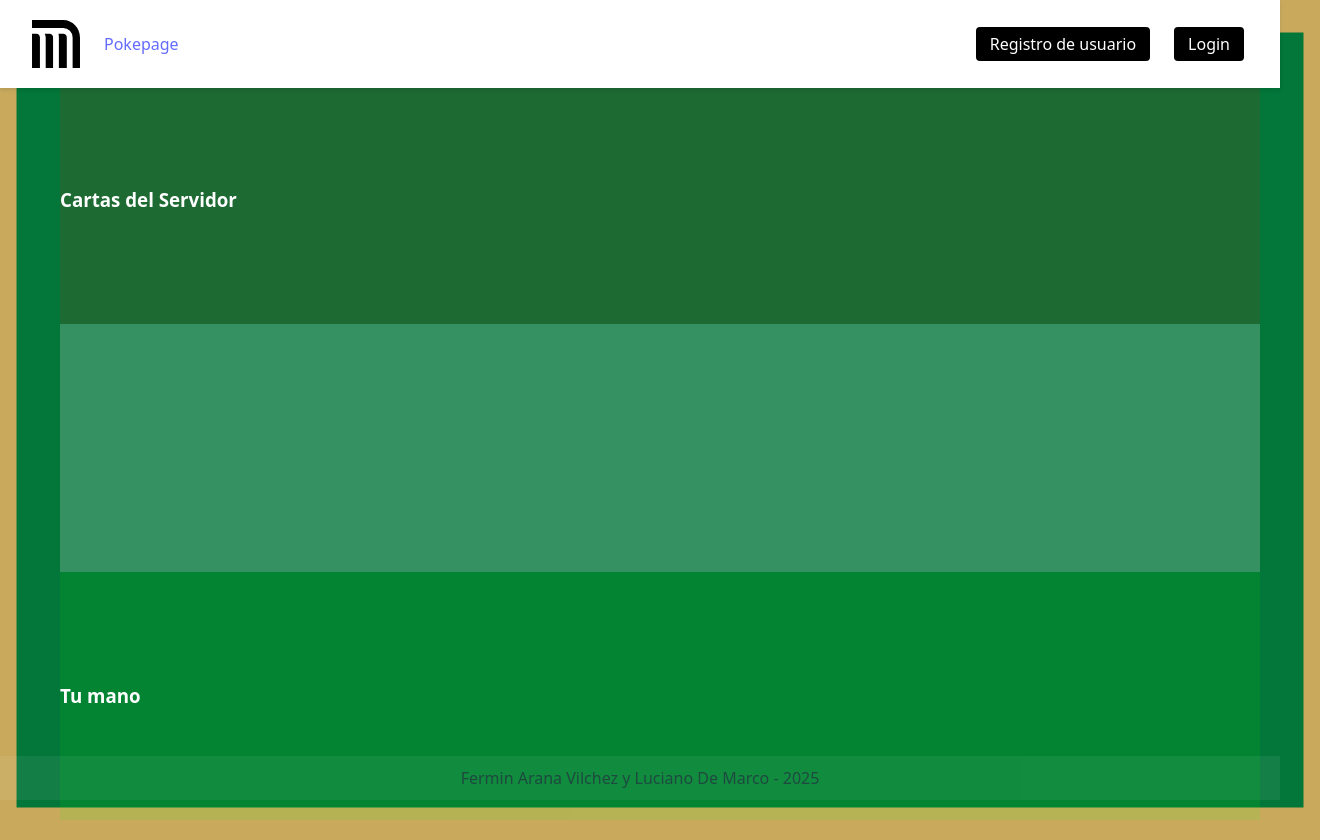
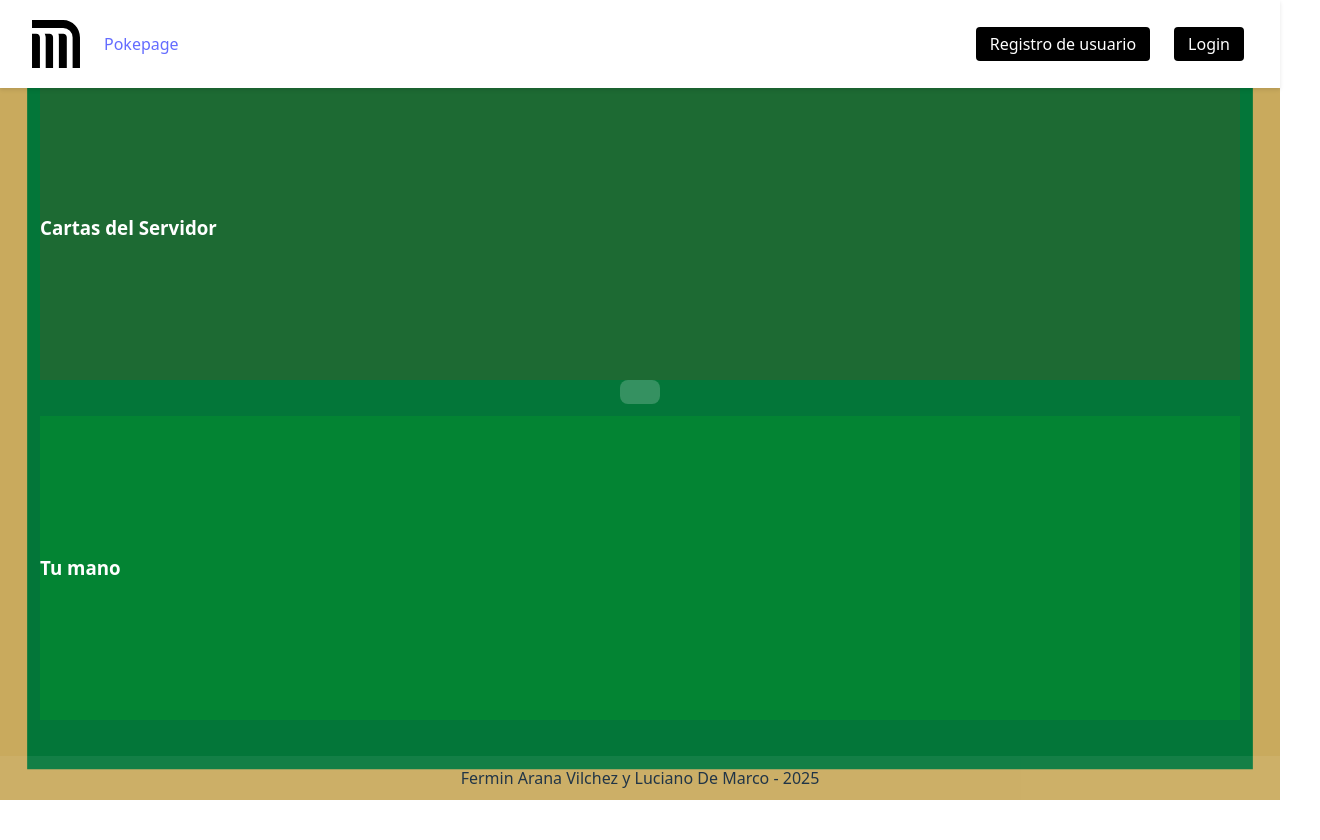
Before and after one commit to Fermin-Arana/proyectoPHP, a React (Vite) app in the folder mi-proyecto/: page /partida/1 in a window 1280 px wide. Shown: the whole page, 1320 px wide, since content can reach past the window. After the commit the page ends 800 px from the top, so only its background shows below. Built offline with nearby package versions, Linux system fonts and the light colour scheme.

Commit message:
faltan los ultimos detalles

```diff
--- a/mi-proyecto/src/App.css
+++ b/mi-proyecto/src/App.css
@@ -41,9 +41,11 @@
   color: #888;
 }
 
-body {
+html, body {
+  height: 100%;
   margin: 0;
   padding: 0;
+  overflow: hidden;
 }
 
 main {
--- a/mi-proyecto/src/assets/styles/jugarPartida.css
+++ b/mi-proyecto/src/assets/styles/jugarPartida.css
@@ -5,15 +5,16 @@
 .tablero-container {
   width: 100vw;
   height: 100vh;
-  background-image: url('../../assets/images/tablero2.svg'); /* o el que uses */
+  box-sizing: border-box;
+  overflow: hidden;
+  padding: 20px 20px 80px 20px; /* para dejar espacio sin permitir scroll */
+  display: flex;
+  flex-direction: column;
+  align-items: center;
+  background-image: url('../../assets/images/tablero2.svg');
   background-size: cover;
   background-repeat: no-repeat;
   background-position: center;
-  overflow-x: hidden;
-  display: flex;
-  flex-direction: column;
-  align-items: center;
-  padding: 20px;
 }
 
 h2, h3, h4 {
@@ -30,8 +31,29 @@ h2, h3, h4 {
 }
 
 .zona-centro {
+  display: flex;
+  flex-direction: row;
+  align-items: flex-start; /* 👈 esto es lo que lo sube */
+  justify-content: space-around;
+  gap: 20px;
+  padding: 12px 20px;
   background-color: rgba(255, 255, 255, 0.2);
+  border-radius: 8px;
+  margin: 0 0 12px 0;
+  max-height: 130px;
+  overflow: hidden;
 }
+
+.zona-centro div {
+  min-width: 120px;
+  text-align: center;
+  color: #fff;
+}
+
+.zona-centro .bloque-servidor p {
+  color: #fff;
+}
+
 
 .cartas-servidor, .cartas-jugador {
   display: flex;
@@ -56,7 +78,8 @@ h2, h3, h4 {
 .carta {
   width: 120px;
   height: 160px;
-  background-color: #fff;
+  background-color: rgba(255, 255, 255, 0.95);
+  text-shadow: 1px 1px 2px rgba(0,0,0,0.2);
   color: #000;
   border: 2px solid #2196f3;
   border-radius: 8px;
@@ -66,6 +89,8 @@ h2, h3, h4 {
   cursor: pointer;
   transition: transform 0.2s ease;
   box-shadow: 2px 2px 6px rgba(0,0,0,0.2);
+  user-select: none;
+
 }
 
 .carta:hover {
@@ -82,9 +107,11 @@ h2, h3, h4 {
 }
 
 .resultado-ronda {
-  margin-top: 10px;
   font-weight: bold;
   font-size: 1rem;
+  padding: 8px;
+  border-radius: 6px;
+  background-color: rgba(0,0,0,0.4);
   color: #ffe082;
 }
 
@@ -117,7 +144,6 @@ h2, h3, h4 {
 }
 
 .zona-servidor,
-.zona-centro,
 .zona-jugador {
   flex: 1;
   width: 100%;
@@ -126,3 +152,7 @@ h2, h3, h4 {
   flex-direction: column;
   justify-content: center;
 }
+
+.zona-centro {
+  flex: none;
+}
--- a/mi-proyecto/src/components/Partida/jugarPartida.jsx
+++ b/mi-proyecto/src/components/Partida/jugarPartida.jsx
@@ -62,12 +62,16 @@ const JugarPartida = () => {
     }
   };
 
-  const reiniciar = () => {
-    navigate(`/partida/${mazoId}`); // recarga desde 0
+    const reiniciar = async () => {
+    // Limpio todo para que el useEffect vuelva a ejecutar correctamente
+    setPartidaId(null);
+    setCartasUsuario([]);
+    setCartasServidor([]);
+    setCartasJugadas([]);
+    setResultadoRonda(null);
+    setPartidaFinalizada(null);
+    setError('');
   };
-
-  console.log('Cartas del usuario:', cartasUsuario);
-  console.log('Cartas del servidor:', cartasServidor);
 
   return (
     <div className="tablero-container">
@@ -95,12 +99,18 @@ const JugarPartida = () => {
               <p>{cartasJugadas.at(-1).jugador.nombre}</p>
               <p>Ataque: {cartasJugadas.at(-1).jugador.ataque}</p>
             </div>
-            <div>
+            <div className="bloque-servidor">
               <h4>Carta del servidor</h4>
+              <p>{cartasJugadas.at(-1).servidor.nombre}</p>
               <p>Ataque: {cartasJugadas.at(-1).servidor.ataque}</p>
-            </div>
+          </div>
             <p className="resultado-ronda">
-              Resultado: {cartasJugadas.at(-1).resultado}
+              Resultado:{" "}
+              {cartasJugadas.at(-1).resultado === "ganaste"
+                ? "¡Ganaste esta ronda!"
+                : cartasJugadas.at(-1).resultado === "empate"
+                ? "Empate"
+                : "Perdiste esta ronda"}
             </p>
           </>
         )}
@@ -110,7 +120,8 @@ const JugarPartida = () => {
       <div className="zona-jugador">
         <h3>Tu mano</h3>
         <div className="cartas-jugador">
-          {cartasUsuario.map((carta) => (
+          {cartasUsuario.map((carta) => {
+          return (
             <div
               key={carta.carta_id}
               className="carta"
@@ -120,7 +131,8 @@ const JugarPartida = () => {
               <p>Ataque: {carta.ataque}</p>
               <p>Atributo: {carta.atributo_id}</p>
             </div>
-          ))}
+          );
+        })}
         </div>
       </div>
 
```
Also changed, not shown: 2 other files (tests, documents, lock files or other folders).
